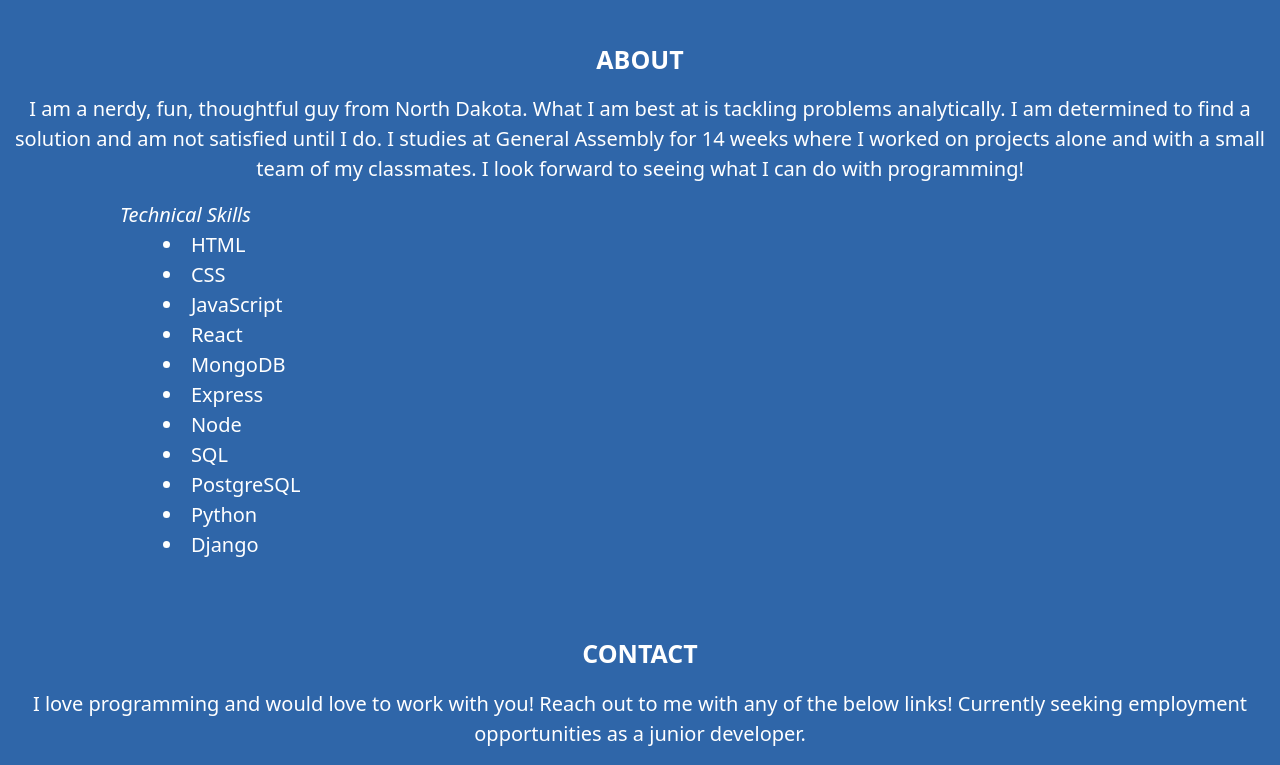
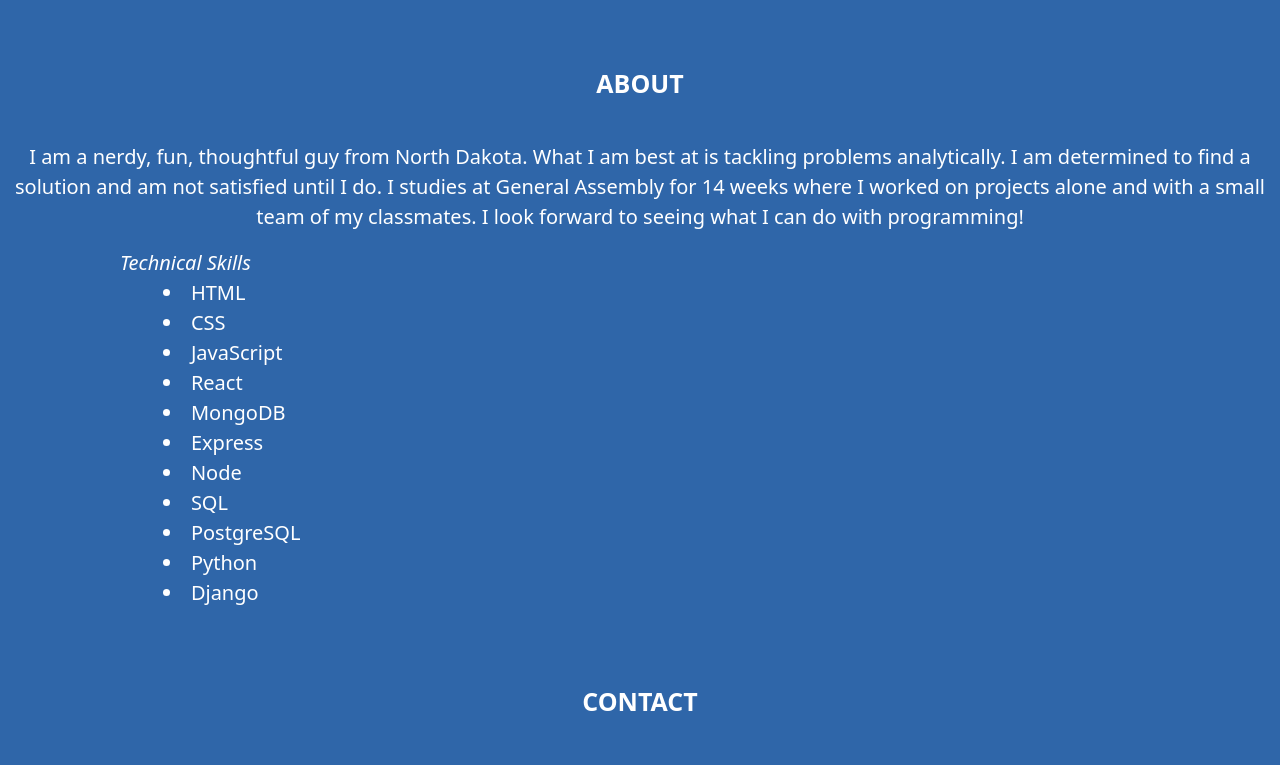
Before and after one commit to Scotty1990/Scotty1990, a React (Create React App) app: page / in a window 1280 px wide. Shown: the part 915-1680 px from the top of the page. Built offline with nearby package versions, Linux system fonts and the light colour scheme.

Commit message:
touched up portfolio

```diff
--- a/src/App.js
+++ b/src/App.js
@@ -127,7 +127,7 @@ function App() {
         <div className="padding-section"></div>
         <p className='titles'>ABOUT</p>
         {/* <div className='lead'> */}
-        <p className="about-me">
+        <p id='about-me' className="about-me">
           I am a nerdy, fun, thoughtful guy from North Dakota. What I am
           best at is tackling problems analytically. I am determined to find
           a solution and am not satisfied until I do. I studies at General Assembly
@@ -159,7 +159,7 @@ function App() {
       <div id="contact">
         <div className="padding-section"></div>
         <p className='titles'>CONTACT</p>
-        <p className='about-me'>I love programming and would love to work with you! Reach out to me with any of the below links! Currently seeking employment opportunities as a junior developer.</p>
+        <p id='contact-paragraph' className='about-me'>I love programming and would love to work with you! Reach out to me with any of the below links! Currently seeking employment opportunities as a junior developer.</p>
         <h5 id="resume-line">View my resume here: <a id='resume-tag' target="_blank" href="https://docs.google.com/document/d/18o3JiEmESxsq8K9UFpj5rSiEIjnPeBYE/edit?usp=sharing&ouid=110742230443125215815&rtpof=true&sd=true">Resume</a></h5>
         <a class='btn btn-outline-dark btn-social mx-1' target="_blank" href="www.linkedin.com/in/scottmacleod1990">
           <svg xmlns="http://www.w3.org/2000/svg" width="16" height="16" fill="currentColor" class="bi bi-linkedin" viewBox="0 0 16 16">
--- a/src/index.css
+++ b/src/index.css
@@ -100,6 +100,7 @@ a {
 }
 
 #portfolio-grid {
+  margin-top: 40px;
   display: grid;
   grid-template-columns: repeat( auto-fit, minmax(250px, 1fr) );
   gap: 1rem;
@@ -146,6 +147,10 @@ a {
   color: white;
 }
 
+#about-me {
+  margin-top: 40px;
+}
+
 #technical-skills-title {
   position: relative;
   left: 120px;
@@ -177,6 +182,10 @@ ul {
   margin-top: 30px;
 }
 
+#contact-paragraph {
+  margin-top: 40px;
+}
+
 #resume-line {
   color: white;
 }
```
